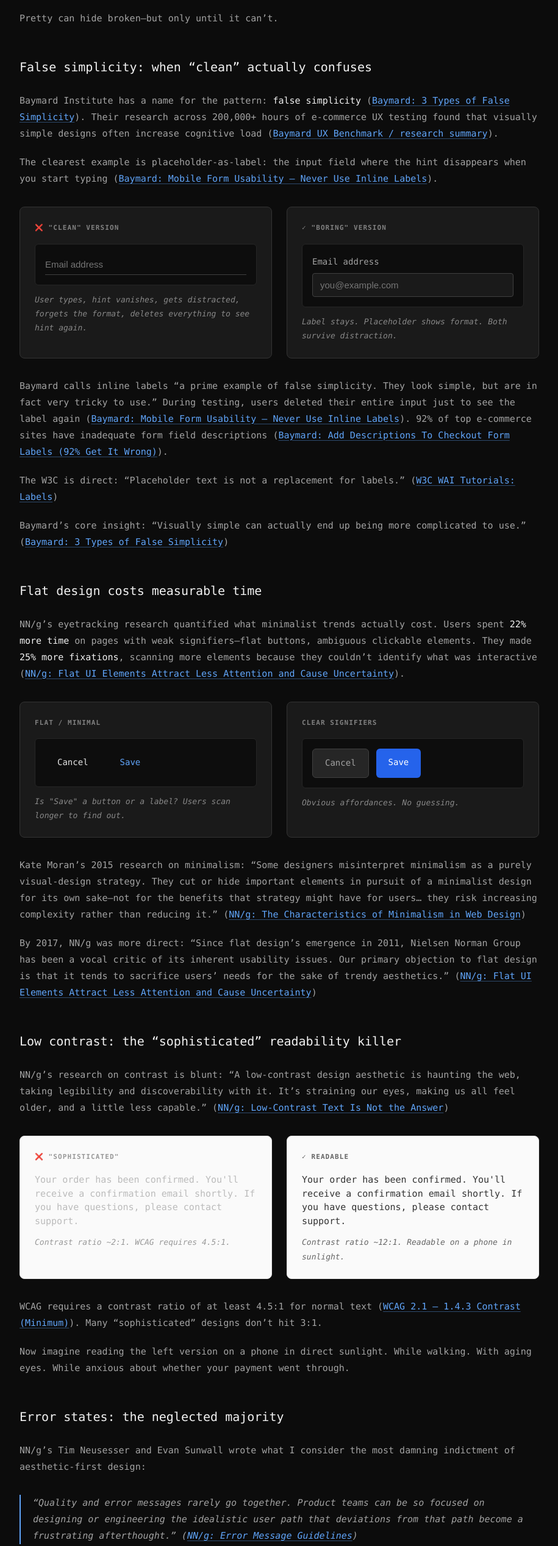
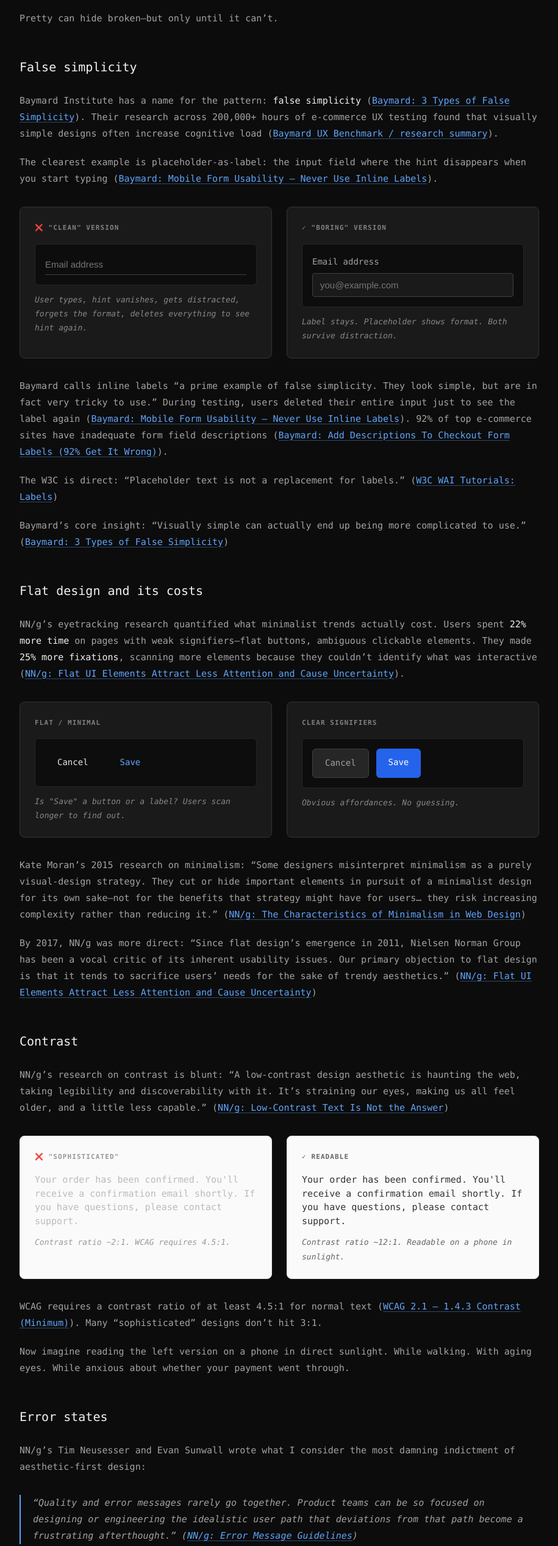
Before and after one commit to rpalermodrums/ryanpalermo-dot-dev, an Astro site in the folder apps/blog/: page /blog/peak-ux in a window 1280 px wide. Shown: the part 1253-3789 px from the top of the page at 61% size, without its empty margins (182-1097 px from the left). Built offline with nearby package versions, Linux system fonts and the light colour scheme; Astro itself is replaced by a stand-in of ours.

Commit message:
improve structure

```diff
--- a/apps/blog/src/content/posts/peak-ux.md
+++ b/apps/blog/src/content/posts/peak-ux.md
@@ -34,7 +34,7 @@ That's the effect working as designed. But here's the problem for product teams:
 
 Pretty can hide broken—but only until it can't.
 
-## False simplicity: when "clean" actually confuses
+## False simplicity
 
 Baymard Institute has a name for the pattern: **false simplicity** ([Baymard: 3 Types of False Simplicity](https://baymard.com/blog/false-simplicity)). Their research across 200,000+ hours of e-commerce UX testing found that visually simple designs often increase cognitive load ([Baymard UX Benchmark / research summary](https://baymard.com/ux-benchmark)).
 
@@ -68,7 +68,7 @@ The W3C is direct: "Placeholder text is not a replacement for labels." ([W3C WAI
 
 Baymard's core insight: "Visually simple can actually end up being more complicated to use." ([Baymard: 3 Types of False Simplicity](https://baymard.com/blog/false-simplicity))
 
-## Flat design costs measurable time
+## Flat design and its costs
 
 NN/g's eyetracking research quantified what minimalist trends actually cost. Users spent **22% more time** on pages with weak signifiers—flat buttons, ambiguous clickable elements. They made **25% more fixations**, scanning more elements because they couldn't identify what was interactive ([NN/g: Flat UI Elements Attract Less Attention and Cause Uncertainty](https://www.nngroup.com/articles/flat-ui-less-attention-cause-uncertainty/)).
 
@@ -103,7 +103,7 @@ Kate Moran's 2015 research on minimalism: "Some designers misinterpret minimalis
 
 By 2017, NN/g was more direct: "Since flat design's emergence in 2011, Nielsen Norman Group has been a vocal critic of its inherent usability issues. Our primary objection to flat design is that it tends to sacrifice users' needs for the sake of trendy aesthetics." ([NN/g: Flat UI Elements Attract Less Attention and Cause Uncertainty](https://www.nngroup.com/articles/flat-ui-less-attention-cause-uncertainty/))
 
-## Low contrast: the "sophisticated" readability killer
+## Contrast
 
 NN/g's research on contrast is blunt: "A low-contrast design aesthetic is haunting the web, taking legibility and discoverability with it. It's straining our eyes, making us all feel older, and a little less capable." ([NN/g: Low-Contrast Text Is Not the Answer](https://www.nngroup.com/articles/low-contrast/))
 
@@ -132,7 +132,7 @@ WCAG requires a contrast ratio of at least 4.5:1 for normal text ([WCAG 2.1 —
 
 Now imagine reading the left version on a phone in direct sunlight. While walking. With aging eyes. While anxious about whether your payment went through.
 
-## Error states: the neglected majority
+## Error states
 
 NN/g's Tim Neusesser and Evan Sunwall wrote what I consider the most damning indictment of aesthetic-first design:
 
@@ -272,9 +272,9 @@ Lea Verou's 2023 analysis of GitHub's UI redesign: "Designers start identifying
 
 Jonas Downey asked the uncomfortable question: "Why do cluttered, complex products like Facebook, Craigslist, or Photoshop become wildly successful?... Their complex interfaces are a key reason for their success."
 
-## Heuristics
+## Some heuristics
 
-The research is suprisingly consistent:
+This research is suprisingly consistent:
 
 <div style="margin: 32px 0; display: grid; gap: 12px;">
   <div style="padding: 14px 16px; background: #0d0d0d; border: 1px solid #262626; border-radius: 8px; display: flex; align-items: center; gap: 12px;">
```
